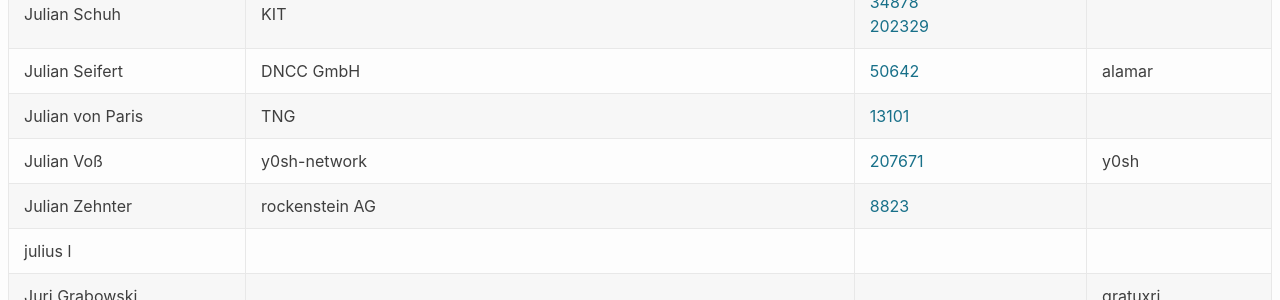
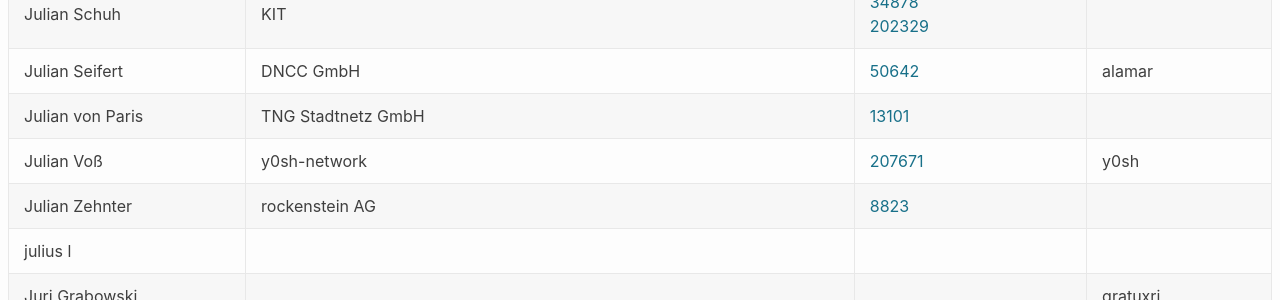
Before and after one commit to denog/pretix-attendeelist, a Jekyll site: the page built from denog13/index.markdown, in a window 1280 px wide and 900 px high, scrolled down 10621 px. Shown: the part 154-454 px from the top of the window. Built offline with Jekyll 4.4.1, drawn with Linux system fonts in a browser that asks for light colours; some of the changed text lies outside the part shown.

Commit message:
Latest data: Wed Oct 27 06:34:53 UTC 2021

```diff
--- a/_data/attendees_denog13.json
+++ b/_data/attendees_denog13.json
@@ -1417,7 +1417,7 @@
   },
   {
     "name": "Julian von Paris",
-    "company": "TNG",
+    "company": "TNG Stadtnetz GmbH",
     "irc": null,
     "asn": "13101"
   },
@@ -2012,14 +2012,14 @@
   {
     "name": "Maximilian Schieder",
     "company": null,
+    "irc": null,
+    "asn": null
+  },
+  {
+    "name": "Maximilian Schieder",
+    "company": null,
     "irc": "raven",
     "asn": "12611"
-  },
-  {
-    "name": "Maximilian Schieder",
-    "company": null,
-    "irc": null,
-    "asn": null
   },
   {
     "name": "Maximilian Sesterhenn",
@@ -2857,9 +2857,9 @@
   },
   {
     "name": "Theo Voss",
-    "company": null,
+    "company": "Inter.link GmbH",
     "irc": "tvberlin",
-    "asn": null
+    "asn": "AS5405"
   },
   {
     "name": "Thomas Albersdörfer",
```
